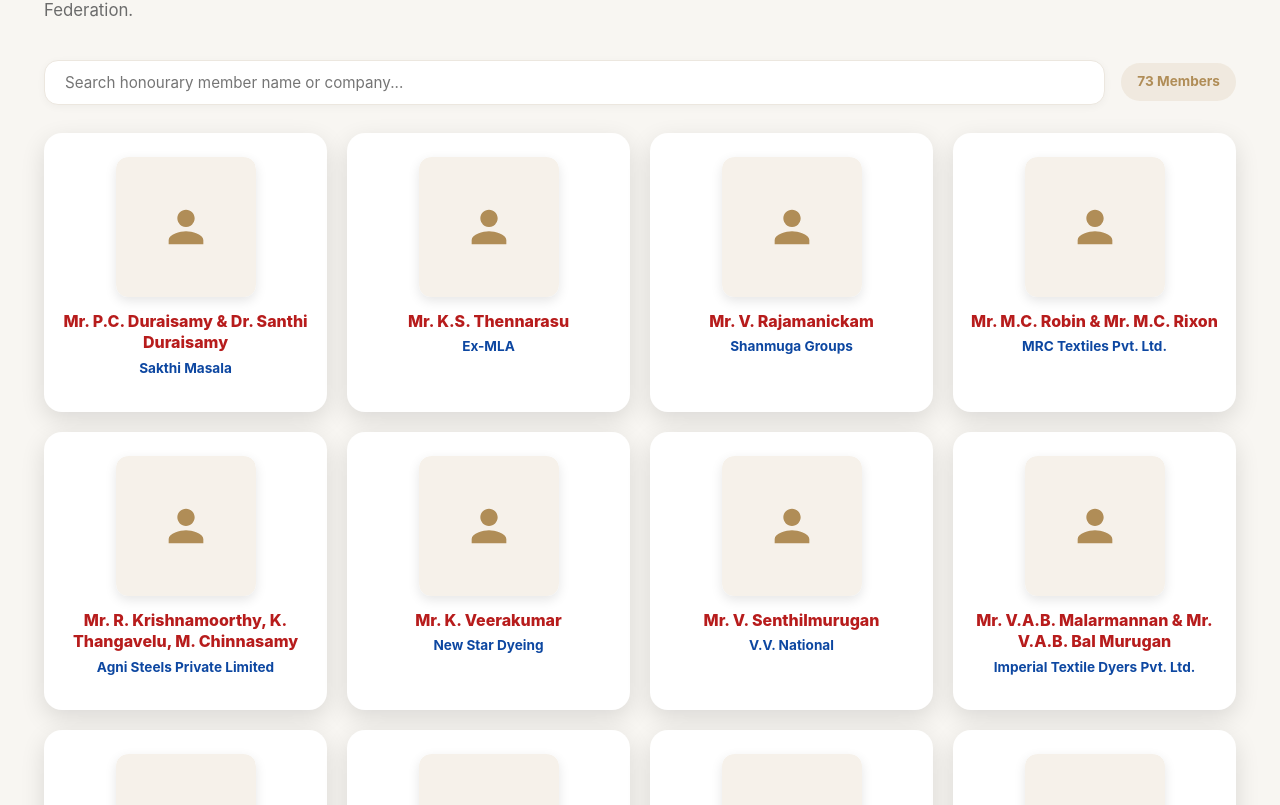
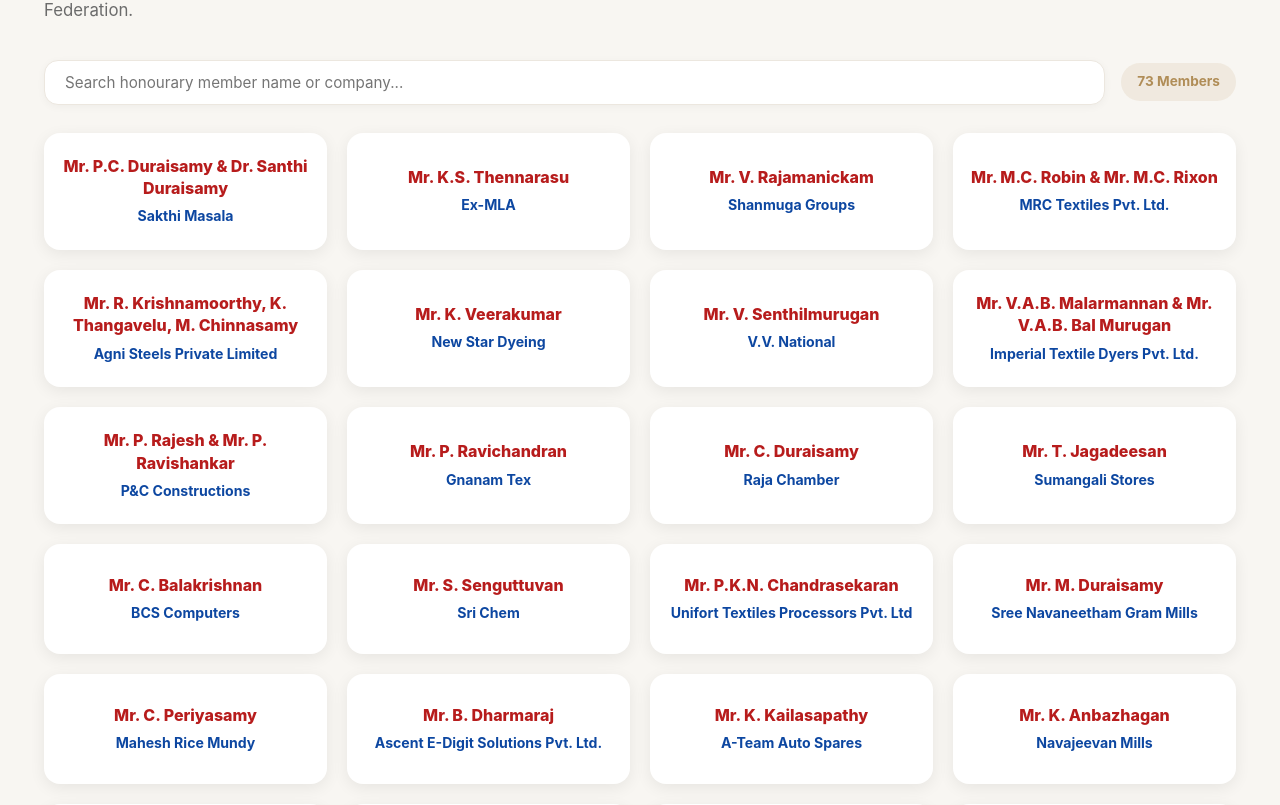
Before and after one commit to Rithish-25/Fatia, a React (Create React App) app in the folder frontend/: page /board in a window 1280 px wide. Shown: the part 6635-7440 px from the top of the page. Built offline with nearby package versions, Linux system fonts and the light colour scheme.

Commit message:
Remove icon from honoury cards

```diff
--- a/frontend/src/components/BoardMemberCard/BoardMemberCard.css
+++ b/frontend/src/components/BoardMemberCard/BoardMemberCard.css
@@ -97,3 +97,33 @@
   width: 12px;
   height: 12px;
 }
+
+/* Card layout when no image frame is displayed (text-only honourary cards) */
+.board-member-card.no-image-card {
+  min-height: 110px;
+  padding: 22px 18px;
+  justify-content: center;
+  align-items: center;
+  border-radius: 16px;
+  box-shadow: 0 4px 16px rgba(0, 0, 0, 0.07);
+}
+
+.board-member-card.no-image-card:hover {
+  transform: translateY(-4px);
+  box-shadow: 0 12px 28px rgba(0, 0, 0, 0.15);
+}
+
+.board-member-card.no-image-card .board-member-name-tamil {
+  font-size: 1rem;
+  font-weight: 800;
+  color: #B71C1C;
+  line-height: 1.4;
+  margin-bottom: 6px;
+}
+
+.board-member-card.no-image-card .board-member-position-tamil {
+  font-size: 0.88rem;
+  font-weight: 700;
+  color: #0D47A1;
+  margin-bottom: 0;
+}
--- a/frontend/src/components/BoardMemberCard/BoardMemberCard.js
+++ b/frontend/src/components/BoardMemberCard/BoardMemberCard.js
@@ -1,14 +1,17 @@
 import React, { useState } from 'react';
 import './BoardMemberCard.css';
 
-const BoardMemberCard = ({ member, highlight = false }) => {
+const BoardMemberCard = ({ member, highlight = false, hideImage = false }) => {
   const [imageError, setImageError] = useState(false);
 
   const designationTamil = member.positionTamil || member.position || member.role || member.title || 'இயக்குநர்';
   const nameTamil = member.nameTamil || member.name;
 
+  const showImageFrame = !hideImage && !member.hideImage;
+
   return (
-    <div className={`board-member-card ${highlight ? 'highlight' : ''}`}>
+    <div className={`board-member-card ${highlight ? 'highlight' : ''} ${!showImageFrame ? 'no-image-card' : ''}`}>
+      {showImageFrame && (
         <div className="board-member-photo-frame">
           {member.image && !imageError ? (
             <img
@@ -25,6 +28,7 @@ const BoardMemberCard = ({ member, highlight = false }) => {
             </div>
           )}
         </div>
+      )}
 
       <h3 className="board-member-name-tamil">{nameTamil}</h3>
       <span className="board-member-position-tamil">{designationTamil}</span>
--- a/frontend/src/pages/Board/Board.js
+++ b/frontend/src/pages/Board/Board.js
@@ -110,6 +110,7 @@ const Board = () => {
           {filteredHonourary.map((m, idx) => (
             <BoardMemberCard
               key={idx}
+              hideImage={true}
               member={{
                 name: m.name,
                 position: m.company
```
Lines whose indentation alone changed are shown as unchanged.
